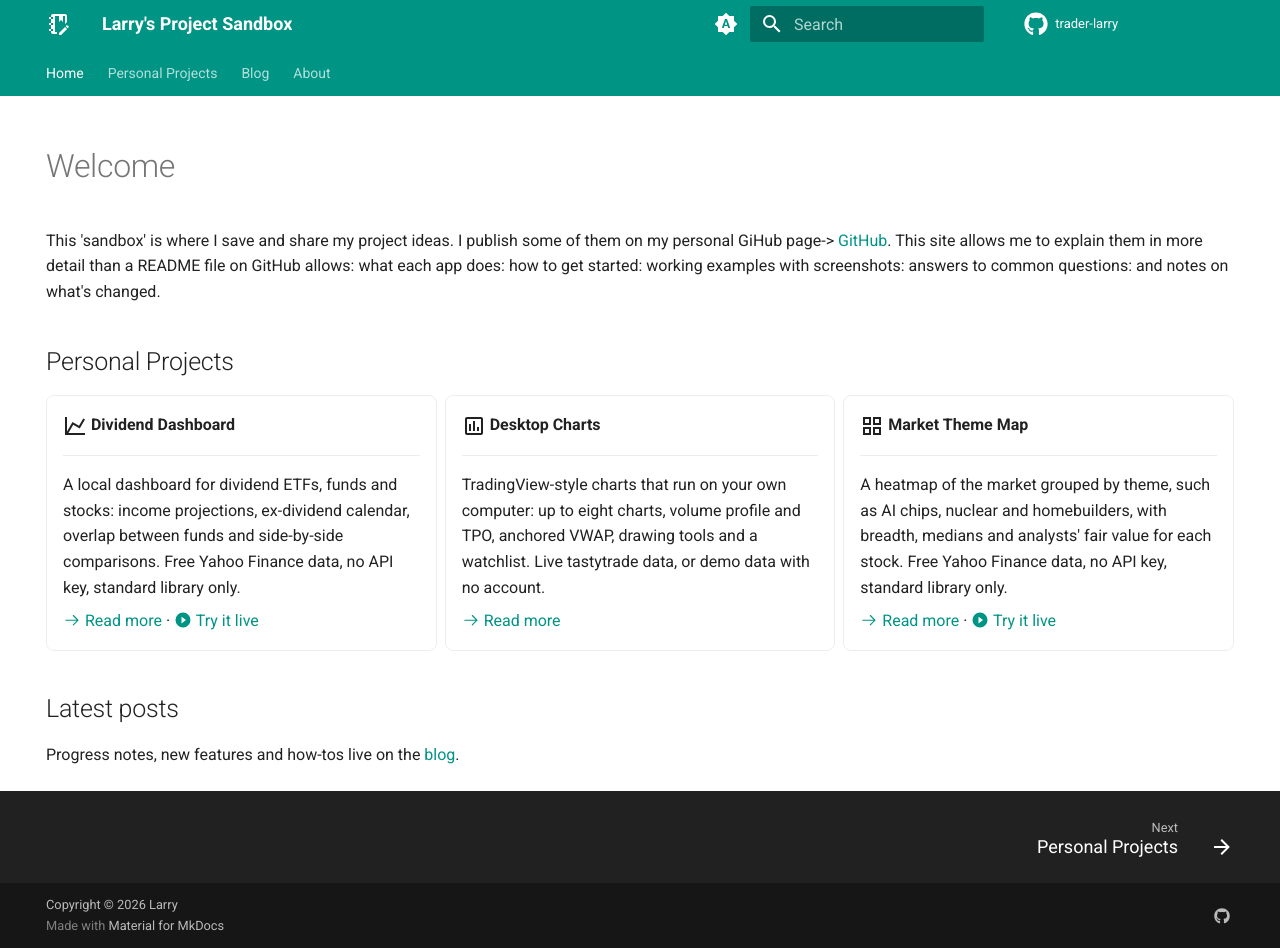
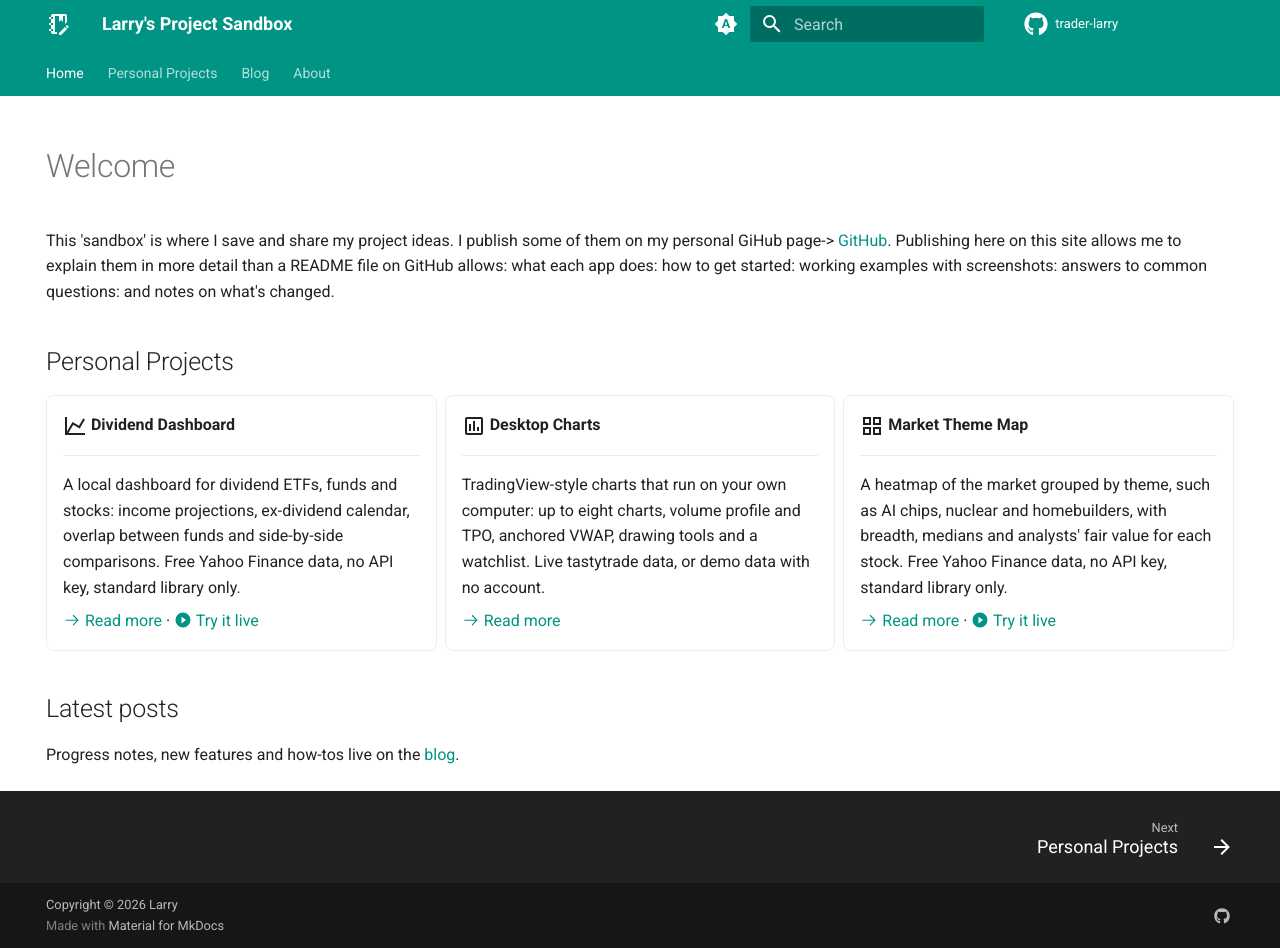
Before and after one commit to trader-larry/trader-larry.github.io, an MkDocs documentation site: the page built from docs/index.md, in a window 1280 px wide and 948 px high. Built offline with MkDocs 1.6.1 and Material for MkDocs 9.7.7, drawn with Linux system fonts in a browser that asks for light colours.

Commit message:
edited welcome

```diff
--- a/docs/index.md
+++ b/docs/index.md
@@ -7,7 +7,7 @@ hide:
 # Welcome
 
 This 'sandbox' is where I save and share my project ideas. I publish some of them on my personal GiHub page->
-[GitHub](https://github.com/trader-larry){ target=_blank rel=noopener }. This site allows me to explain them in more detail than a README file on GitHub allows: what each app does: how to get started: working
+[GitHub](https://github.com/trader-larry){ target=_blank rel=noopener }. Publishing here on this site allows me to explain them in more detail than a README file on GitHub allows: what each app does: how to get started: working
 examples with screenshots: answers to common questions: and notes on what's changed.
 
 ## Personal Projects
```
